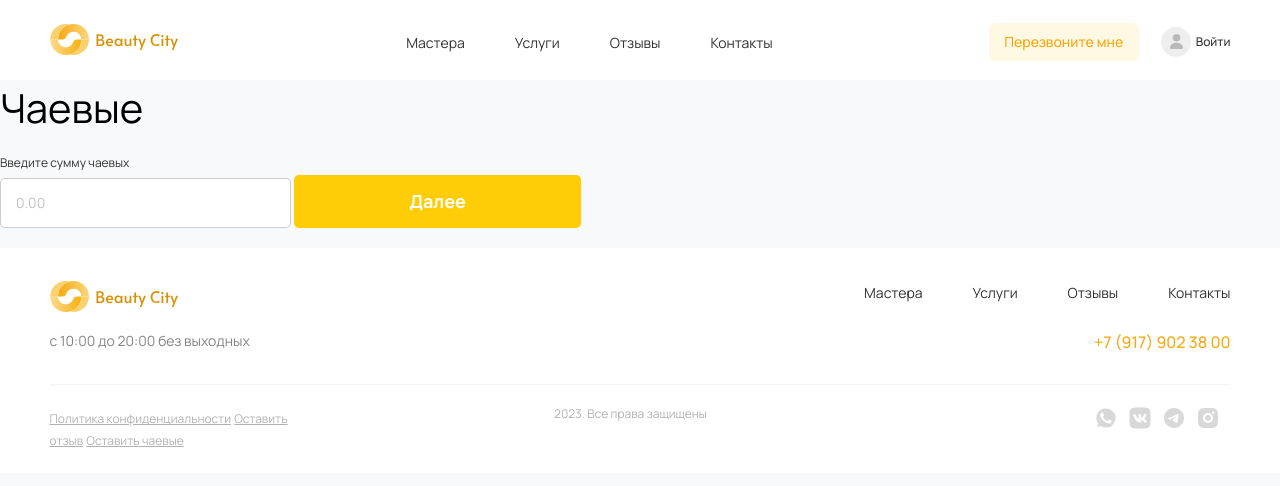
After one commit to esolder/beauty_city, a Django app: page /booking/tips/ in a window 1280 px wide. The commit adds this page. Shown: the top 486 px of the page. Run offline with Django 4.2, Linux system fonts and the light colour scheme; parts of the project's set-up code (start-up, migrations or seed data) failed here and were passed over.

Commit message:
add tips page

```diff
--- a/booking/urls.py
+++ b/booking/urls.py
@@ -6,4 +6,5 @@ urlpatterns = [
     path('service-finally/', views.ServiceFinallyView.as_view(), name='serviceFinally'),
     path('submit_review/', views.SubmitReview.as_view(), name='submit_review'),
     path('get-time/', views.get_time, name='get_time'),
+    path('tips/', views.TipsView.as_view(), name='tips'),
 ]
--- a/booking/views.py
+++ b/booking/views.py
@@ -48,6 +48,13 @@ class SubmitReview(TemplateView):
         return render(request, self.template_name, {'message': message})
 
 
+class TipsView(TemplateView):
+    template_name = 'tips.html'
+
+    def get(self, request):
+        return render(request, self.template_name)
+
+
 def get_time(request):
     employee_id = request.GET.get('employeeId')
     date = request.GET.get('date')
--- a/templates/base.html
+++ b/templates/base.html
@@ -147,6 +147,7 @@
 							<div class="col-md-4 col-lg-3">
 								<a href="#" class="footer__link">Политика конфиденциальности</a>
 								<a href="http://127.0.0.1:8000/booking/submit_review/" class="footer__link review__link">Оставить отзыв</a>
+								<a href="http://127.0.0.1:8000/booking/tips/" class="footer__link review__link">Оставить чаевые</a>
 							</div>
 							<div class="col-md-3">
 								<div class="footer__copy">2023. Все права защищены</div>
--- /dev/null
+++ b/templates/tips.html
@@ -0,0 +1,53 @@
+{% extends 'base.html' %}
+{% load static %}
+{% block content %}
+
+<head>
+	<title>Чаевые</title>
+	<style>
+		.tipspopup, .paymentpopup { display: none; }
+		.active { display: block; }
+	</style>
+</head>
+<body>
+	<div id="tipsPopup" class="tipspopup active">
+		<div class="popup__title tipsPopup__title">Чаевые</div>
+		<form id="tipsForm" class="tipsPopup__form">
+			<div class="tipsPopup__form_intro popup__intro">Введите сумму чаевых</div>
+			<input type="text" id="tipsAmount" class="tipsPopup__form_input popup__input" placeholder="0.00" required>
+			<button class="tipsPopup__btn popup__btn" type="button" onclick="showPaymentForm()">Далее</button>
+		</form>
+	</div>
+
+	<div id="paymentPopup" class="paymentpopup">
+		<div class="popup__title paymentPopup__title">Оплата</div>
+		<form id="paymentForm" class="paymentPopup__form">
+			<div class="paymentPopup__form_intro popup__intro">номер карты</div>
+			<input type="text" name="tel" class="paymentPopup__form_input popup__input" placeholder="Введите номер" required>
+			<div class="paymentPopup__form_block fic">
+				<input type="text" name="mm" class="tipsPopup__form_inputMin popup__input" placeholder="ММ" required>
+				<input type="text" name="gg" class="tipsPopup__form_inputMin popup__input" placeholder="ГГ" required>
+			</div>
+			<div class="paymentPopup__form_elems fic">
+				<input type="text" name="fname" class="paymentPopup__form_inputMid popup__input" placeholder="Имя владельца" required>
+				<input type="text" name="cvc" class="tipsPopup__form_inputMin popup__input" placeholder="CVC" required>
+			</div>
+			<div class="paymentPopup__form_intro popup__intro">Ваш e-mail(необязательно)</div>
+			<input type="email" name="tel" class="paymentPopup__form_input popup__input" placeholder="pochta@mail.ru">
+			<button class="tipsPopup__btn popup__btn" type="button" onclick="thankUser()">Оплатить</button>
+		</form>
+	</div>
+
+	<script>
+		function showPaymentForm() {
+			document.getElementById('tipsPopup').classList.remove('active');
+			document.getElementById('paymentPopup').classList.add('active');
+		}
+
+		function thankUser() {
+			alert('Спасибо за оставленные чаевые!');
+		}
+	</script>
+
+</body>
+{% endblock %}
```
